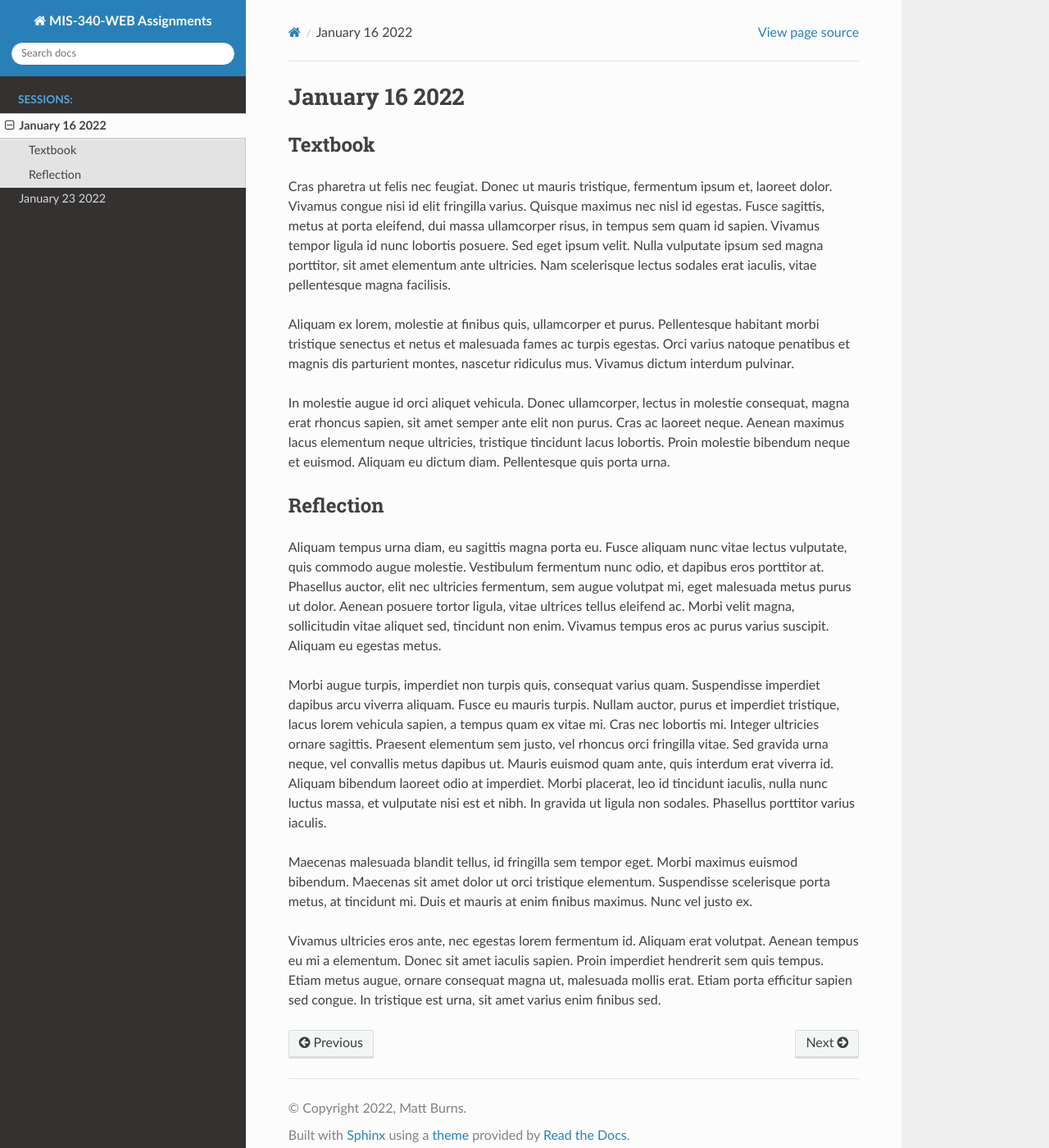
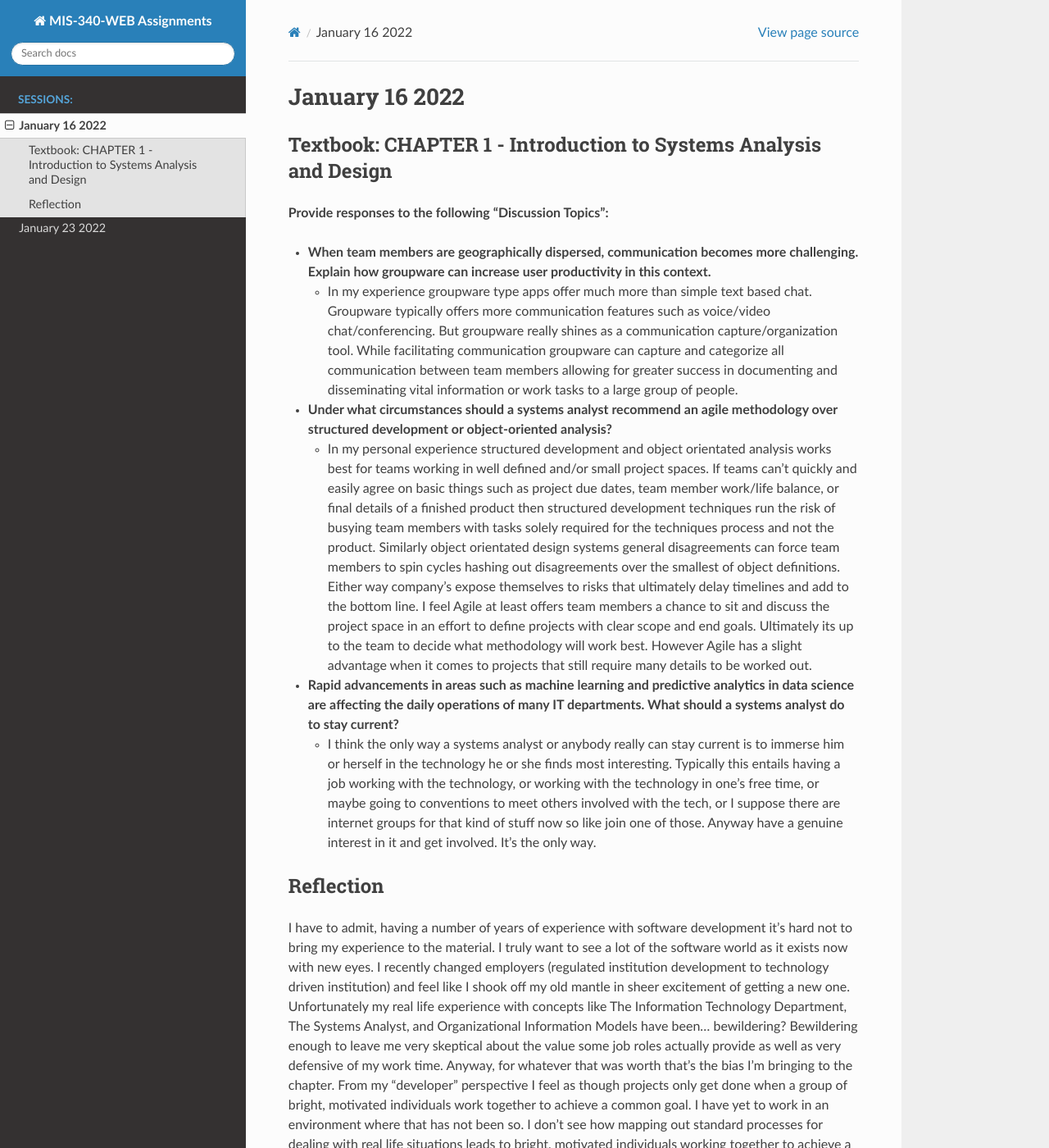
Before and after one commit to Matt-Burns/mis340, a Sphinx documentation site: the page built from source/sessions/20220116/index.rst, in a window 1280 px wide and 1400 px high. Shown: the whole window at 82% size. Built offline with Sphinx 7.4.7 and the Read the Docs theme 2.0.0, drawn with Linux system fonts in a browser that asks for light colours; some of the changed text lies outside the part shown.

Commit message:
Session 1

```diff
--- a/source/sessions/20220116/index.rst
+++ b/source/sessions/20220116/index.rst
@@ -1,59 +1,24 @@
 January 16 2022
 ===============
 
-Textbook
---------
+Textbook: CHAPTER 1 - Introduction to Systems Analysis and Design
+-----------------------------------------------------------------
+**Provide responses to the following "Discussion Topics":**
 
-Cras pharetra ut felis nec
-feugiat. Donec ut mauris tristique, fermentum ipsum et, laoreet dolor. Vivamus
-congue nisi id elit fringilla varius. Quisque maximus nec nisl id egestas. Fusce
-sagittis, metus at porta eleifend, dui massa ullamcorper risus, in tempus sem
-quam id sapien. Vivamus tempor ligula id nunc lobortis posuere. Sed eget ipsum
-velit. Nulla vulputate ipsum sed magna porttitor, sit amet elementum ante ultricies.
-Nam scelerisque lectus sodales erat iaculis, vitae pellentesque magna facilisis.
+* **When team members are geographically dispersed, communication becomes more challenging. Explain how groupware can increase user productivity in this context.**
 
-Aliquam ex lorem, molestie at finibus quis, ullamcorper et purus. Pellentesque
-habitant morbi tristique senectus et netus et malesuada fames ac turpis egestas.
-Orci varius natoque penatibus et magnis dis parturient montes, nascetur
-ridiculus mus. Vivamus dictum interdum pulvinar.
+  * In my experience groupware type apps offer much more than simple text based chat. Groupware typically offers more communication features such as voice/video chat/conferencing. But groupware really shines as a communication capture/organization tool. While facilitating communication groupware can capture and categorize all communication between team members allowing for greater success in documenting and disseminating vital information or work tasks to a large group of people.
 
-In molestie augue id orci
-aliquet vehicula. Donec ullamcorper, lectus in molestie consequat, magna erat
-rhoncus sapien, sit amet semper ante elit non purus. Cras ac laoreet neque.
-Aenean maximus lacus elementum neque ultricies, tristique tincidunt lacus
-lobortis. Proin molestie bibendum neque et euismod. Aliquam eu dictum diam.
-Pellentesque quis porta urna.
+* **Under what circumstances should a systems analyst recommend an agile methodology over structured development or object-oriented analysis?**
+
+  * In my personal experience structured development and object orientated analysis works best for teams working in well defined and/or small project spaces. If teams can't quickly and easily agree on basic things such as project due dates, team member work/life balance, or final details of a finished product then structured development techniques run the risk of busying team members with tasks solely required for the techniques process and not the product. Similarly object orientated design systems general disagreements can force team members to spin cycles hashing out disagreements over the smallest of object definitions. Either way company's expose themselves to risks that ultimately delay timelines and add to the bottom line. I feel Agile at least offers team members a chance to sit and discuss the project space in an effort to define projects with clear scope and end goals. Ultimately its up to the team to decide what methodology will work best. However Agile has a slight advantage when it comes to projects that still require many details to be worked out.
+
+* **Rapid advancements in areas such as machine learning and predictive analytics in data science are affecting the daily operations of many IT departments. What should a systems analyst do to stay current?**
+
+  * I think the only way a systems analyst or anybody really can stay current is to immerse him or herself in the technology he or she finds most interesting. Typically this entails having a job working with the technology, or working with the technology in one's free time, or maybe going to conventions to meet others involved with the tech, or I suppose there are internet groups for that kind of stuff now so like join one of those. Anyway have a genuine interest in it and get involved. It's the only way.
+
 
 Reflection
 ----------
 
-Aliquam tempus urna diam, eu sagittis magna porta eu. Fusce aliquam nunc vitae
-lectus vulputate, quis commodo augue molestie. Vestibulum fermentum nunc odio,
-et dapibus eros porttitor at. Phasellus auctor, elit nec ultricies fermentum,
-sem augue volutpat mi, eget malesuada metus purus ut dolor. Aenean posuere
-tortor ligula, vitae ultrices tellus eleifend ac. Morbi velit magna,
-sollicitudin vitae aliquet sed, tincidunt non enim. Vivamus tempus eros ac
-purus varius suscipit. Aliquam eu egestas metus.
-
-Morbi augue turpis, imperdiet non turpis quis, consequat varius quam.
-Suspendisse imperdiet dapibus arcu viverra aliquam. Fusce eu mauris turpis.
-Nullam auctor, purus et imperdiet tristique, lacus lorem vehicula sapien,
-a tempus quam ex vitae mi. Cras nec lobortis mi. Integer ultricies ornare
-sagittis. Praesent elementum sem justo, vel rhoncus orci fringilla vitae.
-Sed gravida urna neque, vel convallis metus dapibus ut. Mauris euismod quam
-ante, quis interdum erat viverra id. Aliquam bibendum laoreet odio at imperdiet.
-Morbi placerat, leo id tincidunt iaculis, nulla nunc luctus massa, et vulputate
-nisi est et nibh. In gravida ut ligula non sodales. Phasellus porttitor varius
-iaculis.
-
-Maecenas malesuada blandit tellus, id fringilla sem tempor eget. Morbi maximus
-euismod bibendum. Maecenas sit amet dolor ut orci tristique elementum.
-Suspendisse scelerisque porta metus, at tincidunt mi. Duis et mauris at enim
-finibus maximus. Nunc vel justo ex.
-
-Vivamus ultricies eros ante, nec egestas
-lorem fermentum id. Aliquam erat volutpat. Aenean tempus eu mi a elementum.
-Donec sit amet iaculis sapien. Proin imperdiet hendrerit sem quis tempus.
-Etiam metus augue, ornare consequat magna ut, malesuada mollis erat. Etiam
-porta efficitur sapien sed congue. In tristique est urna, sit amet varius
-enim finibus sed.
+I have to admit, having a number of years of experience with software development it's hard not to bring my experience to the material. I truly want to see a lot of the software world as it exists now with new eyes. I recently changed employers (regulated institution development to technology driven institution) and feel like I shook off my old mantle in sheer excitement of getting a new one. Unfortunately my real life experience with concepts like The Information Technology Department, The Systems Analyst, and Organizational Information Models have been... bewildering? Bewildering enough to leave me very skeptical about the value some job roles actually provide as well as very defensive of my work time. Anyway, for whatever that was worth that's the bias I'm bringing to the chapter. From my "developer" perspective I feel as though projects only get done when a group of bright, motivated individuals work together to achieve a common goal. I have yet to work in an environment where that has not been so. I don't see how mapping out standard processes for dealing with real life situations leads to bright, motivated individuals working together to achieve a common goal. I have no data to back me up but I think a very large number of projects succeed because of the people and not the process.
```
